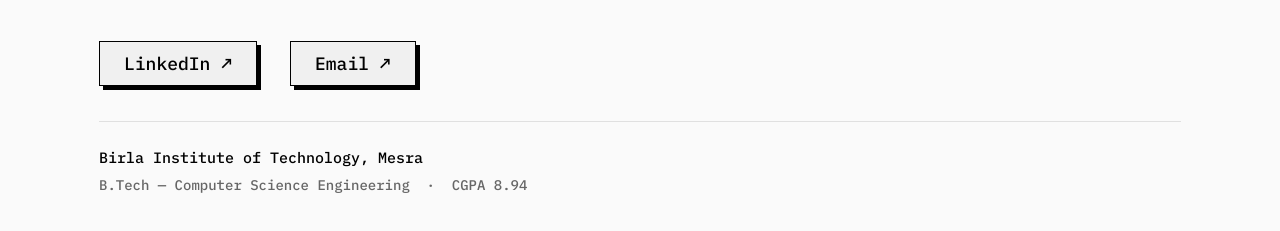
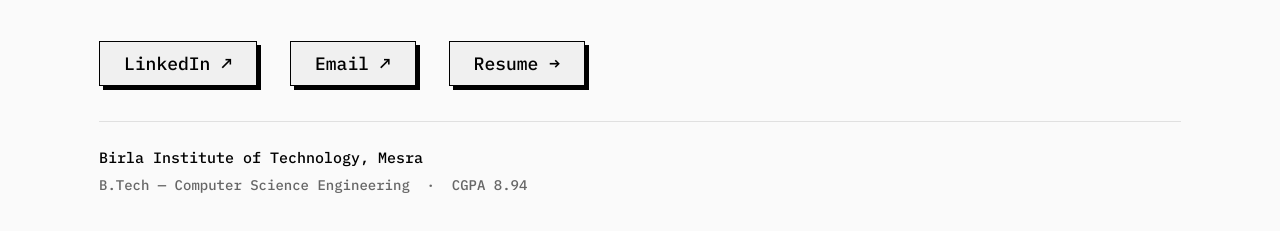
Before and after one commit to Yash2642k5/portfolio-website, a website: page index.html in a window 1280 px wide. Shown: the part 7333-7564 px from the top of the page. Drawn offline with Linux system fonts and the light colour scheme; a web font is replaced by a local one.

Commit message:
Update resume link to Google Drive

```diff
--- a/index.html
+++ b/index.html
@@ -460,7 +460,7 @@
         <a class="social-btn" href="mailto:yashsinha26042005@gmail.com"
           >Email ↗</a
         >
-        <!-- <a class="social-btn" href="media/documents/resume.pdf" target="_blank">Resume →</a> -->
+        <a class="social-btn" href="https://drive.google.com/file/d/1JDMRlo10sbFfPSH9iww3VKU_YNbanT5D/view?usp=sharing" target="_blank">Resume →</a>
       </div>
 
       <div class="edu-block">
```
